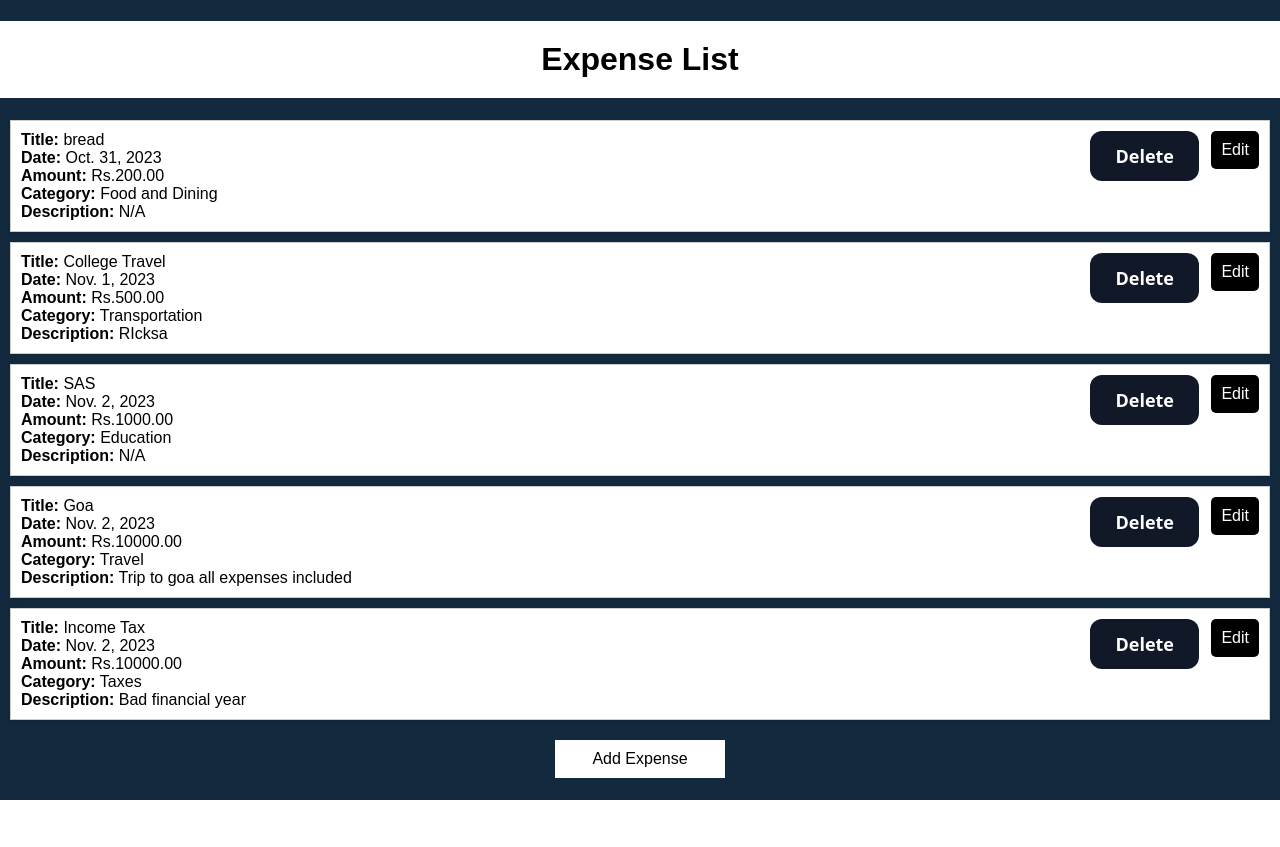
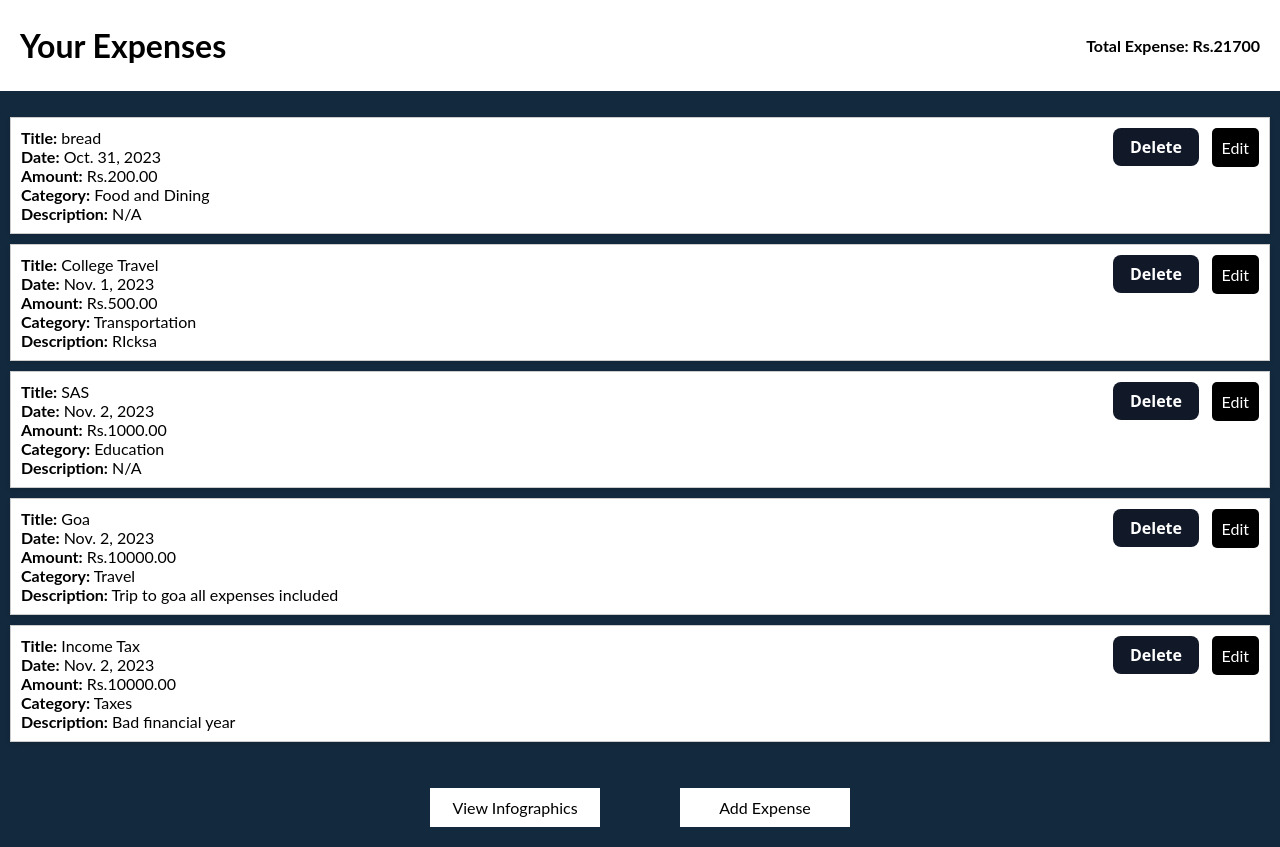
Before and after one commit to COCO-1212/expenseproject, a Django app: page /expense_tracker/expenses/ in a window 1280 px wide. Before the commit the page ends 800 px from the top, so only its background shows below. Run offline with Django 4.2, Linux system fonts and the light colour scheme; data comes from the database, SQL or seed files in the repository; both versions use the stored data as it was after the commit.

Commit message:
Final Changes

```diff
--- a/expenseapp/forms.py
+++ b/expenseapp/forms.py
@@ -4,4 +4,4 @@ from .models import Expense
 class ExpenseForm(forms.ModelForm):
     class Meta:
         model = Expense
-        fields = ['title','date', 'amount', 'category', 'description']
+        fields = ['title', 'date', 'amount', 'category', 'description']
--- a/expenseapp/models.py
+++ b/expenseapp/models.py
@@ -1,5 +1,6 @@
 from django.db import models
 from django.utils import timezone
+from django.core.validators import MinValueValidator
 
 # Create your models here.
 class Expense(models.Model):
@@ -26,9 +27,10 @@ class Expense(models.Model):
     ("Miscellaneous", "Miscellaneous"),
     ("Business Expenses", "Business Expenses"),
 ]
+    # tracking expenses with fields for title, date, amount, category, and an optional description.
     title = models.CharField(max_length=40)
     date = models.DateField(default=timezone.now)
-    amount = models.DecimalField(max_digits=100, decimal_places=2)
+    amount = models.DecimalField(max_digits=100, decimal_places=2, validators=[MinValueValidator(0.01)])
     category = models.CharField(max_length=30, choices=CATEGORIES)
     description = models.TextField(blank=True, null=True)
 
--- a/expenseapp/templates/expense_list.html
+++ b/expenseapp/templates/expense_list.html
@@ -1,20 +1,32 @@
 <!DOCTYPE html>
 <html>
 <head>
-    <title>Expense List</title>
+    <title>Your Expenses</title>
     <style>
         body {
-            font-family: Arial, sans-serif;
-            background-color: #13293D; /* Changed background color */
+            font-family:  'Lato', sans-serif;
+            background-color: #13293D;
             margin: 0;
             padding: 0;
+            display: flex;
+            flex-direction: column;
+        }
+
+        .header {
+            background-color: white;
+            color: black;
+            display: flex;
+            justify-content: space-between;
+            align-items: center;
+            padding: 20px;
         }
 
         h1 {
-            background-color: white;
-            color: black;
-            text-align: center;
-            padding: 20px;
+            margin: 0;
+        }
+
+        .total-expense {
+            font-weight: bold;
         }
 
         ul {
@@ -29,10 +41,6 @@
             padding: 10px;
             box-shadow: 0 2px 5px rgba(0, 0, 0, 0.1);
             position: relative;
-        }
-
-        strong {
-            font-weight: bold;
         }
 
         a.edit-link {
@@ -60,16 +68,16 @@
         .delete-button {
         background-color: #111827;
         border: 1px solid transparent;
-            border-radius: .75rem;
+        border-radius: .5rem; /* Reduce border radius to make it smaller */
         box-sizing: border-box;
         color: #FFFFFF;
         cursor: pointer;
         flex: 0 0 auto;
         font-family: "Inter var", ui-sans-serif, system-ui, -apple-system, system-ui, "Segoe UI", Roboto, "Helvetica Neue", Arial, "Noto Sans", sans-serif, "Apple Color Emoji", "Segoe UI Emoji", "Segoe UI Symbol", "Noto Color Emoji";
-            font-size: 1.125rem;
+        font-size: 1rem; /* Reduce font size to make it smaller */
         font-weight: 600;
-            line-height: 1.5rem;
-            padding: .75rem 1.2rem;
+        line-height: 1.25rem; /* Reduce line height to make it smaller */
+        padding: .5rem 1rem; /* Reduce padding to make it smaller */
         text-align: center;
         text-decoration: none #6B7280 solid;
         text-decoration-thickness: auto;
@@ -86,36 +94,36 @@
         background-color: red;
     }
 
-        .delete-button:focus {
-            box-shadow: none;
-            outline: 2px solid transparent;
-            outline-offset: 2px;
+    .button-container {
+            display: flex;
+            justify-content: center;
         }
 
-        @media (min-width: 768px) {
-            .delete-button {
-                padding: .75rem 1.5rem;
-            }
-        }
-
-        a.add-link {
+        a.add-link, a.infographics-button {
             display: block;
             background-color: white;
             color: black;
             text-align: center;
             padding: 10px;
             text-decoration: none;
-            margin: 20px auto;
+            margin: 20px 40px;
             width: 150px;
         }
 
         a.add-link:hover {
-            background-color: #555;
+            background-color: #33B5B5;
+        }
+
+        a.infographics-button:hover {
+            background-color: #87B4D7;
         }
     </style>
 </head>
 <body>
-    <h1>Expense List</h1>
+    <div class="header">
+        <h1>Your Expenses</h1>
+        <p class="total-expense">Total Expense: Rs.{{ total_expense }}</p>
+    </div>
     <ul>
         {% for expense in expenses %}
             <li>
@@ -129,11 +137,14 @@
                 <!-- Delete Expense Form -->
                 <form class="delete-form" method="post" action="{% url 'expenseapp:delete_expense' expense.id %}">
                     {% csrf_token %}
-                    <button class="button-40 delete-button" role="button">Delete</button>
+                    <button class="button-40 delete-button" role="button" onclick="return confirm('Are you sure you want to delete this expense?')">Delete</button>
                 </form>
             </li>
         {% endfor %}
     </ul>
+    <div class="button-container">
+        <a class="infographics-button" href="{% url 'expenseapp:infographics' %}">View Infographics</a>
         <a class="add-link" href="{% url 'expenseapp:add_expense' %}">Add Expense</a>
+    </div>
 </body>
 </html>
--- a/expenseapp/urls.py
+++ b/expenseapp/urls.py
@@ -25,4 +25,5 @@ urlpatterns = [
     path('add/', views.add_expense, name='add_expense'),
     path('edit/<int:expense_id>/', views.edit_expense, name='edit_expense'),
     path('delete/<int:expense_id>/', views.delete_expense, name='delete_expense'),
+    path('infographics/', views.infographics, name='infographics'),
 ]
--- a/expenseapp/views.py
+++ b/expenseapp/views.py
@@ -1,9 +1,11 @@
-from django.shortcuts import render, redirect,get_object_or_404
+from django.shortcuts import render, redirect, get_object_or_404
+from django.db.models import Sum
 
 # Create your views here.
 from .forms import ExpenseForm
 from .models import Expense
 
+# adding an expense via a form submission and redirects to the expense list on success.
 def add_expense(request):
     if request.method == 'POST':
         form = ExpenseForm(request.POST)
@@ -18,7 +20,8 @@ def add_expense(request):
 
 def expense_list(request):
     expenses = Expense.objects.all()
-    return render(request, 'expense_list.html', {'expenses': expenses})
+    total_expense = Expense.objects.aggregate(total=Sum('amount'))['total'] or 0
+    return render(request, 'expense_list.html', {'expenses': expenses, 'total_expense': total_expense})
 
 
 def edit_expense(request, expense_id):
@@ -40,6 +43,31 @@ def delete_expense(request, expense_id):
 
     if request.method == 'POST':
         expense.delete()
-        return redirect('expenseapp:expense_list')
 
-    return render(request, 'delete_expense_view.html', {'expense': expense})
+    return redirect('expenseapp:expense_list')
+
+import matplotlib.pyplot as plt
+import io
+import base64
+
+#retrieves and summarizes expense data for creating a categorical spending chart.
+def infographics(request):
+    # Get the data for your categorical spending chart
+    spending = Expense.objects.values('category').annotate(total=Sum('amount'))
+
+    category_labels = [item['category'] for item in spending]
+    category_values = [item['total'] for item in spending]
+
+    # Create the categorical spending chart
+    plt.figure(figsize=(8, 6))
+    plt.pie(category_values, labels=category_labels, autopct='%1.1f%%', startangle=140)
+    plt.title('Categorical Spending Chart')
+
+    # Save the chart as an image
+    buffer = io.BytesIO()
+    plt.savefig(buffer, format='png')
+    buffer.seek(0)
+    chart_image = base64.b64encode(buffer.read()).decode()
+    buffer.close()
+
+    return render(request, 'infographics.html', {'chart_image': chart_image})
--- /dev/null
+++ b/requirements.txt
@@ -0,0 +1,2 @@
+django
+matplotlib
```
Also changed, not shown: expenseapp/templates/delete_expense_view.html (deleted, +0 -15 lines), expenseapp/templates/infographics.html (added, +50 -0 lines), README.md (added), db.sqlite3, expenseapp/migrations/0003_alter_expense_amount.py (added). Lines whose indentation alone changed are shown as unchanged.
